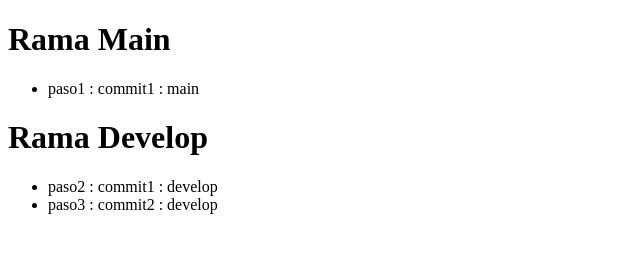
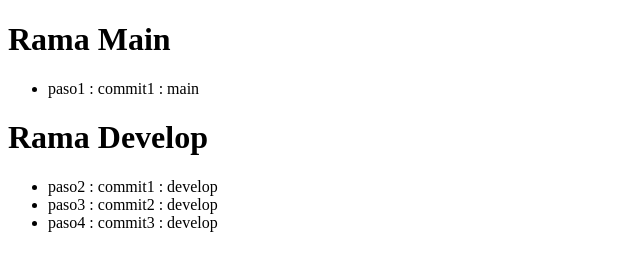
Before and after one commit to ALESS4NDOR/practica-git-github, a plain HTML site: page index.html in a window 1280 px wide. Shown: the whole page, without its empty margins (0-640 px from the left). Drawn offline with Linux system fonts and the light colour scheme.

Commit message:
paso4 : commit3 : develop

```diff
--- a/index.html
+++ b/index.html
@@ -15,6 +15,7 @@
     <ul>
         <li>paso2 : commit1 : develop</li>
         <li>paso3 : commit2 : develop</li>
+        <li>paso4 : commit3 : develop</li>
     </ul>
 
 </body>
```
